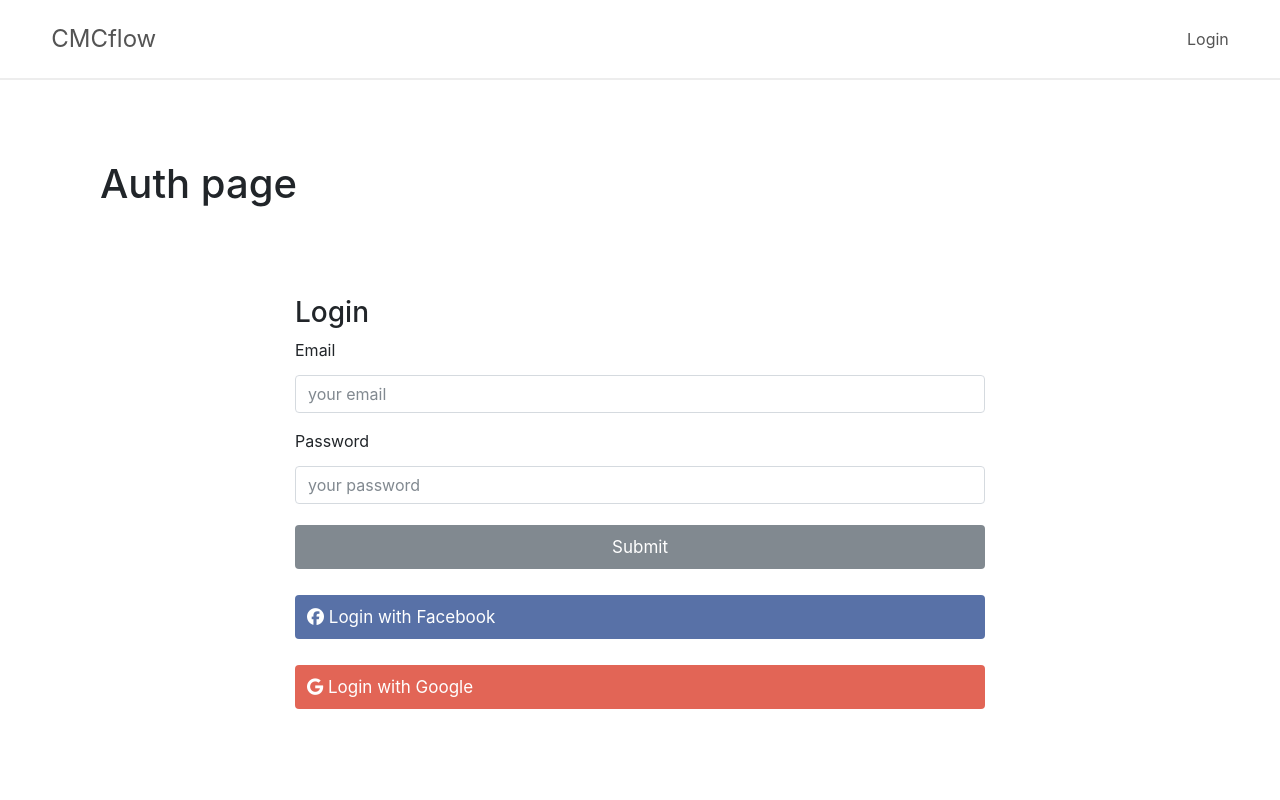
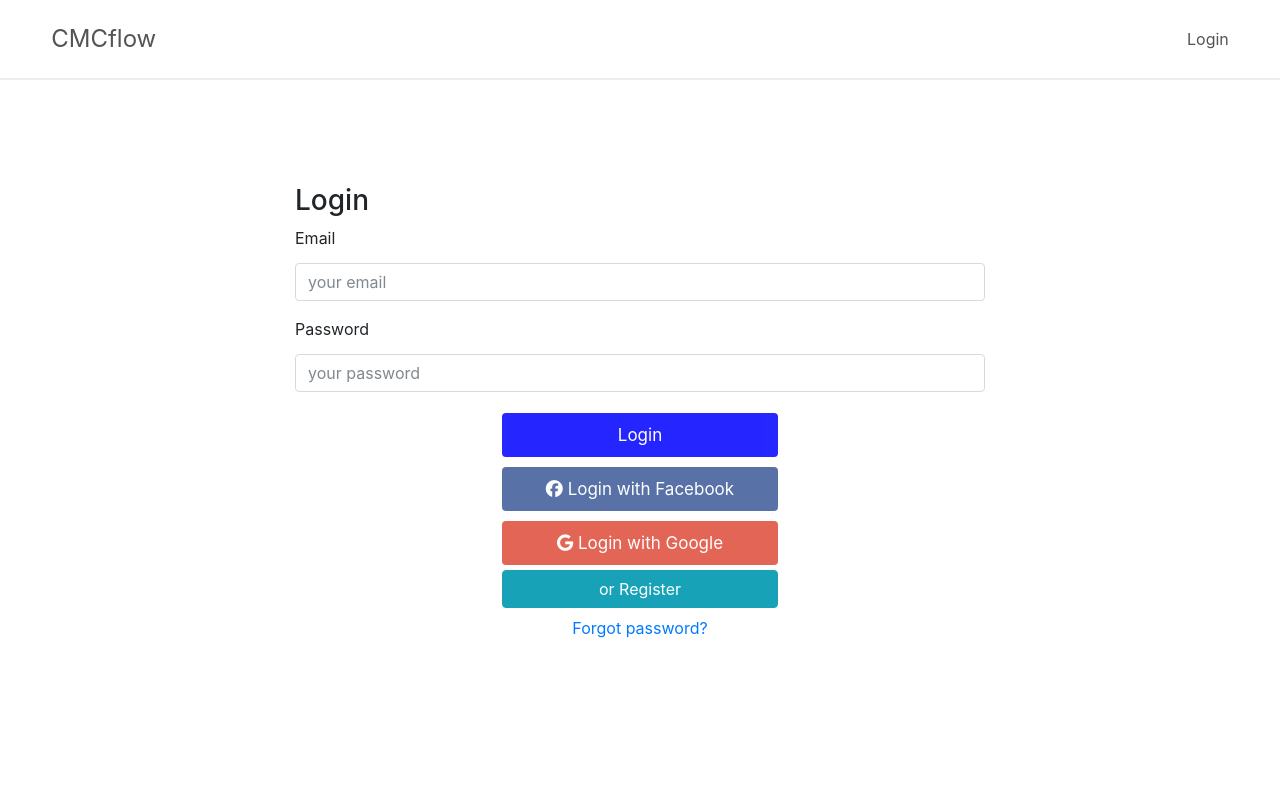
Before and after one commit to HuangStanley050/studious-fortnight, a React (Create React App) app in the folder client/: page /auth in a window 1280 px wide. Shown: the top 800 px of the page. Built offline with nearby package versions, Linux system fonts and the light colour scheme.

Commit message:
style done for login, register and reset password

```diff
--- a/client/src/components/Login.jsx
+++ b/client/src/components/Login.jsx
@@ -1,6 +1,7 @@
 import React, { useState, useEffect } from "react";
 import { login } from "../store/actions/authActions";
 import { connect } from "react-redux";
+import { Link } from "react-router-dom";
 import { clearError } from "../store/actions/authActions";
 import loginStyle from "./Login.module.css";
 import {
@@ -9,8 +10,6 @@ import {
   FormGroup,
   Label,
   Input,
-  FormText,
-  NavItem,
   NavLink,
   Row,
   Col,
@@ -39,8 +38,12 @@ const useForm = () => {
   return [form, handleChange, resetFields];
 };
 
-const Login = ({ login, error, clearError }) => {
+const Login = ({ login, error, clearError, toggle, loginOrRegister }) => {
   const [form, handleChange, resetFields] = useForm();
+  const buttonStyle = {
+    width: "40%",
+    margin: "0 auto"
+  };
   useEffect(() => {
     return () => {
       clearError();
@@ -52,7 +55,7 @@ const Login = ({ login, error, clearError }) => {
     resetFields();
   };
   return (
-    <Container>
+    <Container style={{ marginTop: "1.5rem" }}>
       <Row>
         <Col sm="12" md={{ size: 8, offset: 2 }}>
           <h3>Login</h3>
@@ -79,24 +82,41 @@ const Login = ({ login, error, clearError }) => {
                 placeholder="your password"
               />
             </FormGroup>
-            <FormGroup>
-              <Button className={loginStyle.btn}>Submit</Button>
+            <FormGroup style={buttonStyle}>
+              <Button className={loginStyle.btn}>Login</Button>
             </FormGroup>
-            <FormGroup>
+            <FormGroup style={buttonStyle}>
               <NavLink
+                style={{ textAlign: "center" }}
                 className={`${loginStyle.fb} ${loginStyle.btn}`}
                 href="/api/auth/facebook"
               >
-                <i class="fab fa-facebook"></i> Login with Facebook
+                <i className="fab fa-facebook"></i> Login with Facebook
               </NavLink>
             </FormGroup>
 
-            <FormGroup>
+            <FormGroup style={buttonStyle}>
               <NavLink
+                style={{ textAlign: "center" }}
                 className={`${loginStyle.google} ${loginStyle.btn}`}
                 href="/api/auth/google"
               >
-                <i class="fab fa-google"></i> Login with Google
+                <i className="fab fa-google"></i> Login with Google
+              </NavLink>
+            </FormGroup>
+            <FormGroup style={buttonStyle}>
+              <Button style={{ width: "100%" }} color="info" onClick={toggle}>
+                {loginOrRegister ? "or Register" : "Login"}
+              </Button>
+            </FormGroup>
+            <FormGroup style={buttonStyle}>
+              <NavLink
+                to="/password_recovery"
+                style={{ width: "100%", textAlign: "center" }}
+                tag={Link}
+                onClick={toggle}
+              >
+                Forgot password?
               </NavLink>
             </FormGroup>
 
--- a/client/src/components/Login.module.css
+++ b/client/src/components/Login.module.css
@@ -10,11 +10,11 @@ input {
   font-size: 17px;
   line-height: 20px;
   text-decoration: none;
+  background-color: blue;
   /* remove underline from anchors */
 }
 
-.btn:hover,
-input:hover {
+.btn:hover {
   opacity: 0.5;
   color: white;
 }
@@ -33,13 +33,3 @@ input:hover {
   background-color: #dd4b39;
   color: white;
 }
-/* style the submit button */
-input[type=submit] {
-  background-color: #4CAF50;
-  color: white;
-  cursor: pointer;
-}
-
-input[type=submit]:hover {
-  background-color: #45a049;
-}
--- a/client/src/components/Register.jsx
+++ b/client/src/components/Register.jsx
@@ -1,7 +1,7 @@
 import React, { useState, useEffect } from "react";
 //import { withRouter } from "react-router-dom";
 import { register, clearError } from "../store/actions/authActions";
-
+import registerStyle from "./Register.module.css";
 import { connect } from "react-redux";
 import {
   Button,
@@ -12,15 +12,21 @@ import {
   FormText,
   NavItem,
   NavLink,
+  Row,
+  Col,
   Container
 } from "reactstrap";
 
-const Register = ({ register, error, clearError }) => {
+const Register = ({ register, error, clearError, toggle, loginOrRegister }) => {
   const [userInfo, setUserInfo] = useState({
     email: "",
     password: "",
     passwordConfirm: ""
   });
+  const buttonStyle = {
+    width: "40%",
+    margin: "0 auto"
+  };
   // clear error message when component unmounts
   useEffect(() => {
     return () => {
@@ -40,7 +46,9 @@ const Register = ({ register, error, clearError }) => {
     });
   };
   return (
-    <Container>
+    <Container style={{ marginTop: "1.5rem" }}>
+      <Row>
+        <Col sm="12" md={{ size: 8, offset: 2 }}>
           <h3>Register</h3>
           <Form onSubmit={handleSubmit}>
             <FormGroup>
@@ -77,10 +85,23 @@ const Register = ({ register, error, clearError }) => {
                 placeholder="confirm password"
               />
             </FormGroup>
+            <FormGroup style={buttonStyle}>
+              <Button className={registerStyle.btn}>Sign Up</Button>
+            </FormGroup>
+            <FormGroup style={buttonStyle}>
+              <Button
+                color="warning"
+                style={{ width: "100%", color: "white" }}
+                onClick={toggle}
+              >
+                {loginOrRegister ? "or Register" : "Login"}
+              </Button>
+            </FormGroup>
 
-        <Button>Submit</Button>
             {error ? <div>{error}</div> : null}
           </Form>
+        </Col>
+      </Row>
     </Container>
   );
 };
--- /dev/null
+++ b/client/src/components/Register.module.css
@@ -0,0 +1,15 @@
+.btn,
+input {
+  width: 100%;
+  padding: 12px;
+  border: none;
+  border-radius: 4px;
+  margin: 5px 0;
+  opacity: 0.85;
+  display: inline-block;
+  font-size: 17px;
+  line-height: 20px;
+  text-decoration: none;
+  background-color: dodgerBlue;
+  /* remove underline from anchors */
+}
--- a/client/src/pages/Auth.jsx
+++ b/client/src/pages/Auth.jsx
@@ -30,13 +30,11 @@ const AuthPage = ({ isAuth, loginOkay, hasRegistered }) => {
 
   return (
     <Container>
-      <h1>Auth page</h1>
-      {login ? <Login /> : <Register />}
-      <div style={{ width: "40%" }}>
-        <Button onClick={toggleAuth} style={{ marginTop: "2rem" }}>
-          {login ? "or Register" : "Login"}
-        </Button>
-      </div>
+      {login ? (
+        <Login loginOrRegister={login} toggle={toggleAuth} />
+      ) : (
+        <Register loginOrRegister={login} toggle={toggleAuth} />
+      )}
     </Container>
   );
 };
@@ -51,3 +49,7 @@ export default connect(
   mapState,
   mapDispatch
 )(AuthPage);
+
+// <Button onClick={toggleAuth} style={{ marginTop: "2rem" }}>
+//   {login ? "or Register" : "Login"}
+// </Button>
--- a/client/src/pages/PasswordRecovery.jsx
+++ b/client/src/pages/PasswordRecovery.jsx
@@ -1,6 +1,17 @@
 import React, { useState } from "react";
 import axios from "axios";
 import API from "../api";
+import {
+  Button,
+  Form,
+  FormGroup,
+  Label,
+  Input,
+  NavLink,
+  Row,
+  Col,
+  Container
+} from "reactstrap";
 
 const PasswordRecovery = () => {
   const [email, setEmail] = useState("");
@@ -15,13 +26,24 @@ const PasswordRecovery = () => {
     console.log(result.data);
   };
   return (
-    <div>
-      <h1>Password Recovery form</h1>
-      <form onSubmit={handleSubmit}>
-        <input value={email} onChange={handleChange} type="email" />
-        <button>Submit</button>
-      </form>
-    </div>
+    <Container style={{ marginTop: "1.5rem" }}>
+      <Row>
+        <Col sm="12" md={{ size: 8, offset: 2 }}>
+          <h3>Password Recovery form</h3>
+          <Form onSubmit={handleSubmit}>
+            <FormGroup>
+              <Label for="email">Email</Label>
+              <Input value={email} onChange={handleChange} type="email" />
+            </FormGroup>
+            <FormGroup style={{ display: "flex", justifyContent: "center" }}>
+              <Button style={{ margin: "0 auto" }} type="submit">
+                Submit
+              </Button>
+            </FormGroup>
+          </Form>
+        </Col>
+      </Row>
+    </Container>
   );
 };
 
```
Lines whose indentation alone changed are shown as unchanged.
